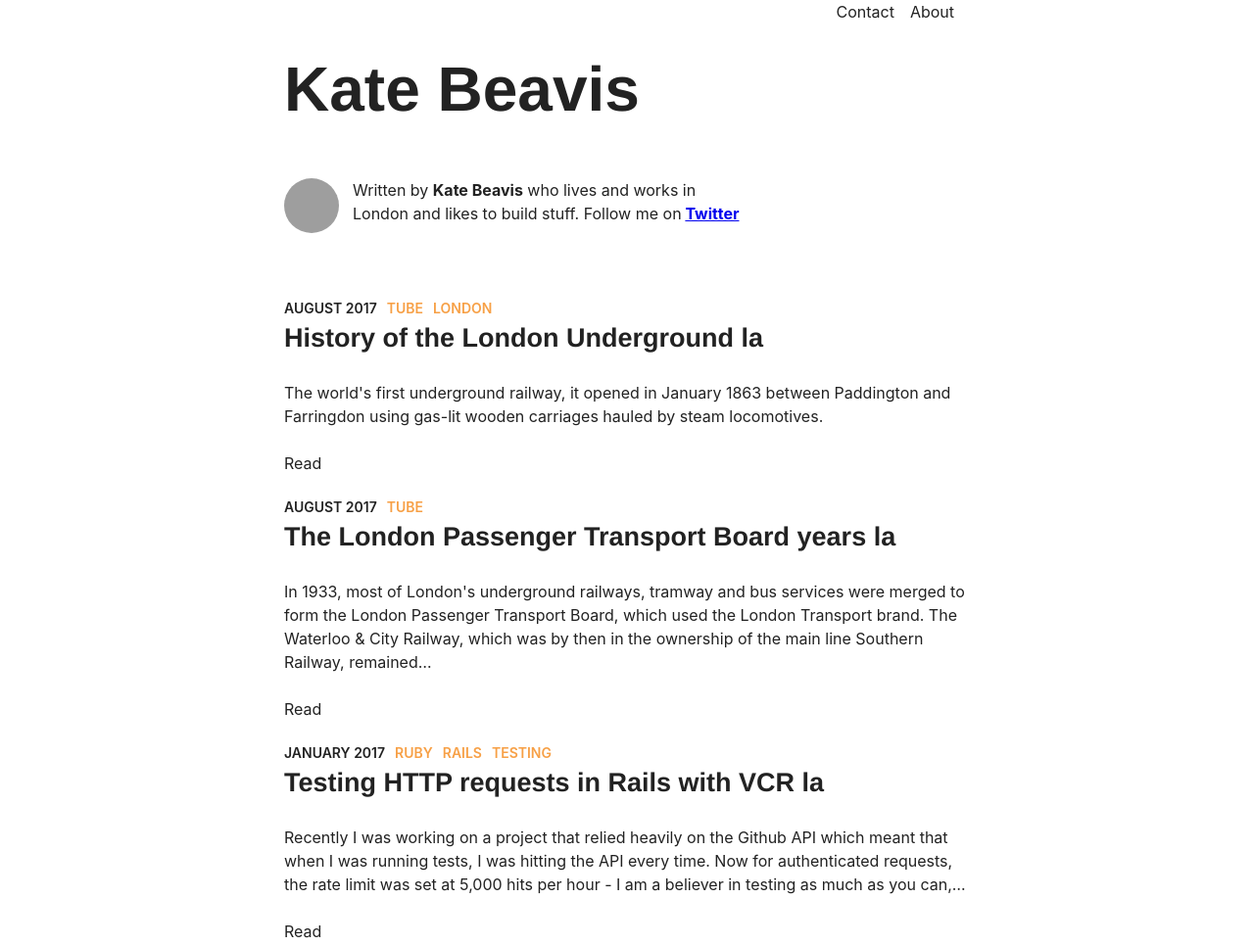
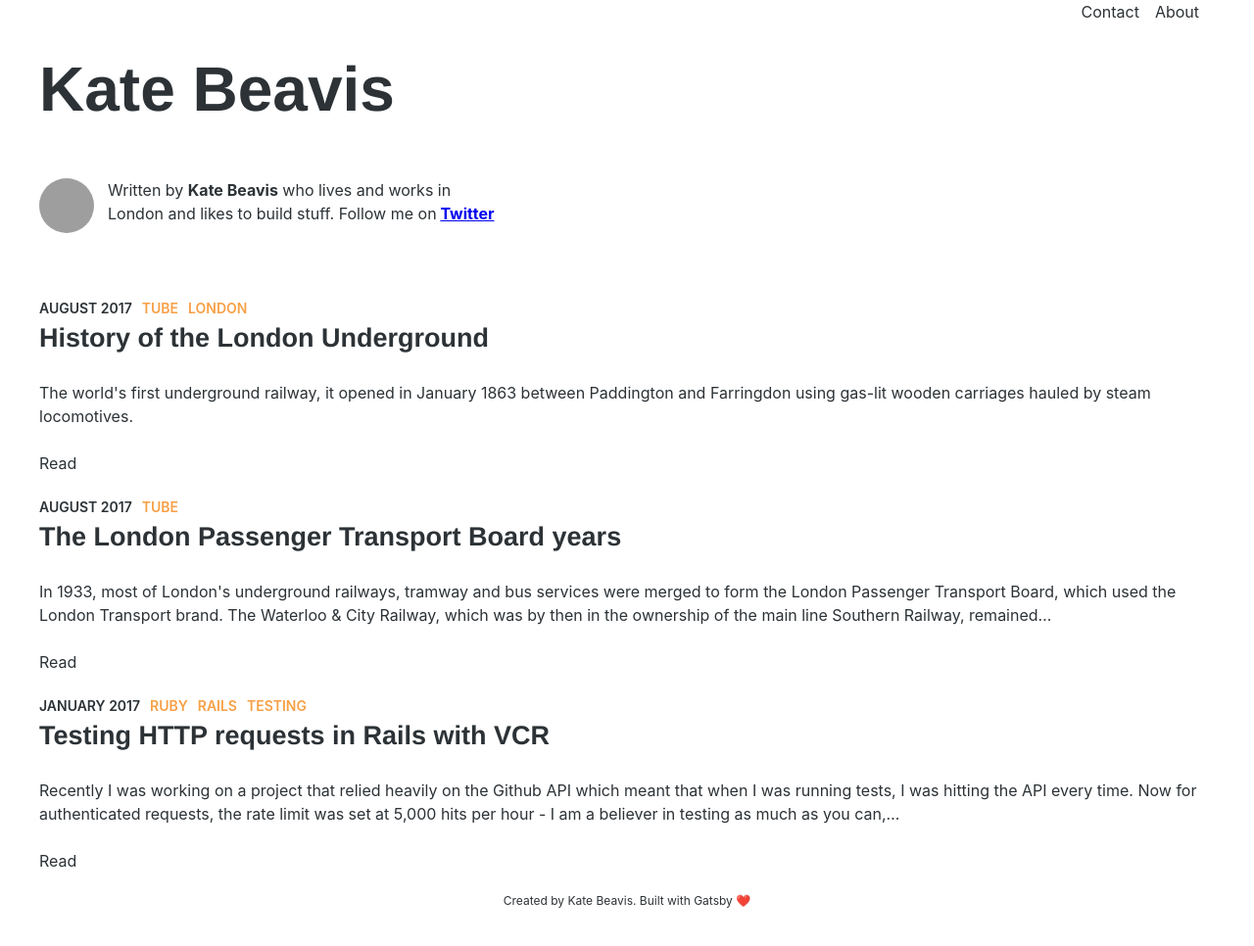
Before and after one commit to katebeavis/gatsby-blog, a Gatsby site: page / in a window 1280 px wide. Shown: the top 966 px of the page at 98% size. Built offline with nearby package versions, Linux system fonts and the light colour scheme; Gatsby itself is replaced by a stand-in of ours; some packages are replaced by stand-ins of ours; grey boxes are pictures that could not be loaded.

Commit message:
Refactor style files and remove conventional commits

```diff
--- a/commitlint.config.js
+++ /dev/null
@@ -1 +0,0 @@
-module.exports = { extends: ['@commitlint/config-conventional'] };
--- a/src/assets/styles/index.style.ts
+++ b/src/assets/styles/index.style.ts
@@ -2,15 +2,16 @@ import styled, { createGlobalStyle } from 'styled-components';
 import { Link } from 'gatsby';
 
 export const theme = {
-  black: '#222',
-  offWhite: '#EDEDED'
+  black: '#2C3236',
+  offWhite: '#EDEDED',
 };
 
 export const GlobalStyle = createGlobalStyle`
   body {
-    background: ${props => (props.theme === 'light' ? theme : theme.black)};
+    background: ${(props) => (props.theme === 'light' ? theme : theme.black)};
     font-family: -apple-system, BlinkMacSystemFont, "Segoe UI", Roboto, Oxygen-Sans, Ubuntu, Cantarell, "Helvetica Neue", sans-serif;
-    color: ${props => (props.theme === 'light' ? theme.black : theme.offWhite)};
+    color: ${(props) =>
+      props.theme === 'light' ? theme.black : theme.offWhite};
   }
 `;
 
@@ -22,9 +23,9 @@ export const Header3 = styled.h3`
 
 export const SLink = styled(Link)`
   text-decoration: none;
-  color: #222;
+  color: ${theme.black};
   &:hover {
-    border-bottom: 1px solid #222;
+    border-bottom: 1px solid ${theme.black};
   }
 `;
 
--- a/src/components/Bio/Bio.style.ts
+++ /dev/null
@@ -1,18 +0,0 @@
-import styled from 'styled-components';
-
-export const Image = styled.img`
-  margin-right: 0.875rem;
-  margin-bottom: 0px;
-  width: 3.5rem;
-  height: 3.5rem;
-  border-radius: 50%;
-`;
-
-export const BioContainer = styled.aside`
-  display: flex;
-  margin-bottom: 3rem;
-`;
-
-export const BioText = styled.p`
-  max-width: 400px;
-`;
--- a/src/components/Bio/Bio.tsx
+++ b/src/components/Bio/Bio.tsx
@@ -1,6 +1,22 @@
 import React from 'react';
+import styled from 'styled-components';
 
-import { BioContainer, Image, BioText } from './Bio.style';
+const Image = styled.img`
+  margin-right: 0.875rem;
+  margin-bottom: 0px;
+  width: 3.5rem;
+  height: 3.5rem;
+  border-radius: 50%;
+`;
+
+const BioContainer = styled.aside`
+  display: flex;
+  margin-bottom: 3rem;
+`;
+
+const BioText = styled.p`
+  max-width: 400px;
+`;
 
 const Bio = () => (
   <BioContainer>
--- a/src/components/Footer/Footer.style.ts
+++ /dev/null
@@ -1,9 +0,0 @@
-import styled from 'styled-components';
-
-export const FooterContainer = styled.footer`
-  text-align: center;
-`;
-
-export const FooterText = styled.p`
-  font-size: 0.75em;
-`;
--- a/src/components/Footer/Footer.tsx
+++ b/src/components/Footer/Footer.tsx
@@ -1,6 +1,13 @@
 import React from 'react';
+import styled from 'styled-components';
 
-import { FooterContainer, FooterText } from './Footer.style';
+const FooterContainer = styled.footer`
+  text-align: center;
+`;
+
+const FooterText = styled.p`
+  font-size: 0.75em;
+`;
 
 const Footer = () => (
   <FooterContainer>
--- a/src/components/Layout/Layout.style.ts
+++ /dev/null
@@ -1,37 +0,0 @@
-import styled from 'styled-components';
-import { Link } from 'gatsby';
-
-import { SMALL } from '../../constants/breakpoints';
-
-export const Main = styled.main`
-  flex-grow: 1;
-`;
-
-export const Container = styled.div`
-  margin: 0 auto;
-  max-width: 700px;
-  padding: 2em;
-  display: flex;
-  min-height: 100vh;
-  flex-direction: column;
-  height: 100%;
-  @media screen and (min-width: ${SMALL}) {
-    padding: 0;
-  }
-`;
-
-export const HeaderSection = styled.div`
-  margin-bottom: 2em;
-`;
-
-export const Title = styled.h1`
-  font-size: 4em;
-`;
-
-export const SLink = styled(Link)`
-  text-decoration: none;
-  color: #222;
-  &:hover {
-    border-bottom: 1px solid #222;
-  }
-`;
--- a/src/components/Layout/Layout.tsx
+++ b/src/components/Layout/Layout.tsx
@@ -1,11 +1,46 @@
 import React from 'react';
-import { useStaticQuery, graphql } from 'gatsby';
+import { useStaticQuery, graphql, Link } from 'gatsby';
 import { Helmet } from 'react-helmet';
+import styled from 'styled-components';
+
+import { theme, GlobalStyle } from '../../assets/styles/index.style';
+import { SMALL } from '../../constants/breakpoints';
 
 import Nav from '../Nav/Nav';
 import Footer from '../Footer/Footer';
-import { Container, HeaderSection, Title, SLink, Main } from './Layout.style';
-import { GlobalStyle } from '../../assets/styles/index.style';
+
+const Main = styled.main`
+  flex-grow: 1;
+`;
+
+const Container = styled.div`
+  margin: 0 auto;
+  max-width: 1200px;
+  padding: 2em;
+  display: flex;
+  min-height: 100vh;
+  flex-direction: column;
+  height: 100%;
+  @media screen and (min-width: ${SMALL}) {
+    padding: 0;
+  }
+`;
+
+const HeaderSection = styled.div`
+  margin-bottom: 2em;
+`;
+
+const Title = styled.h1`
+  font-size: 4em;
+`;
+
+const SLink = styled(Link)`
+  text-decoration: none;
+  color: ${theme.black};
+  &:hover {
+    border-bottom: 1px solid ${theme.black};
+  }
+`;
 
 const Layout = ({ children }: any) => {
   const data = useStaticQuery(
--- a/src/components/Nav/Nav.style.ts
+++ /dev/null
@@ -1,17 +0,0 @@
-import styled from 'styled-components';
-import { Link } from 'gatsby';
-
-import { theme } from '../../assets/styles/index.style';
-
-export const NavContainer = styled.nav`
-  margin-bottom: 2em;
-`;
-export const NavLink = styled(Link)`
-  float: right;
-  margin-right: 1em;
-  text-decoration: none;
-  color: ${theme.black};
-  &:hover {
-    border-bottom: 1px solid #222;
-  }
-`;
--- a/src/components/Nav/Nav.tsx
+++ b/src/components/Nav/Nav.tsx
@@ -1,6 +1,22 @@
 import React from 'react';
+import styled from 'styled-components';
+import { Link } from 'gatsby';
 
-import { NavContainer, NavLink } from './Nav.style';
+import { theme } from '../../assets/styles/index.style';
+
+const NavContainer = styled.nav`
+  margin-bottom: 2em;
+`;
+
+const NavLink = styled(Link)`
+  float: right;
+  margin-right: 1em;
+  text-decoration: none;
+  color: ${theme.black};
+  &:hover {
+    border-bottom: 1px solid ${theme.black};
+  }
+`;
 
 const Nav = () => (
   <NavContainer>
--- a/src/pages/index.tsx
+++ b/src/pages/index.tsx
@@ -26,7 +26,7 @@ const Pages = ({ data }: any) => (
           </span>
         ))}
         <Header3>
-          <SLink to={node.fields.slug}>{node.frontmatter.title} la</SLink>
+          <SLink to={node.fields.slug}>{node.frontmatter.title}</SLink>
         </Header3>
         <p>{node.excerpt}</p>
         <SLink to={node.fields.slug}>Read</SLink>
```
Also changed, not shown: package.json (+6 -14 lines), 1 other file.
